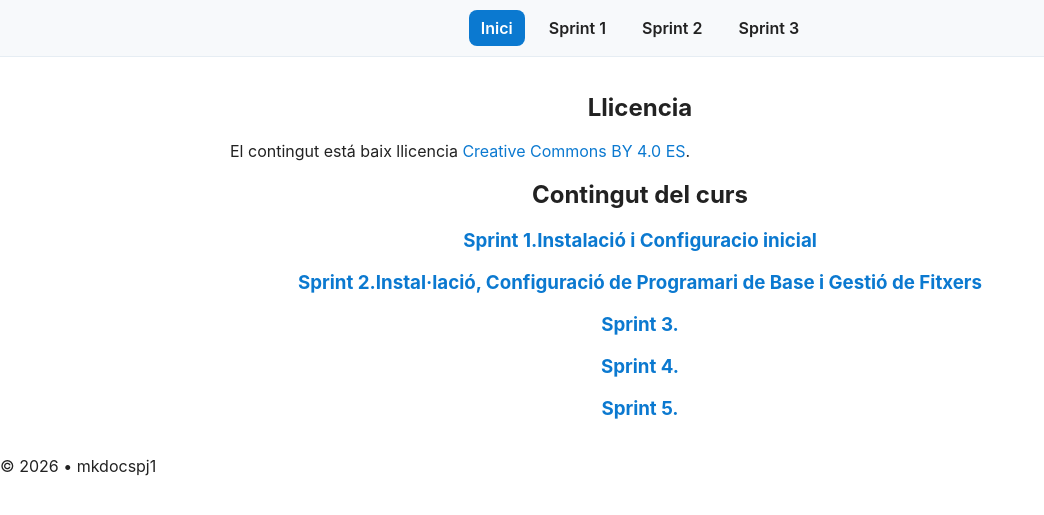
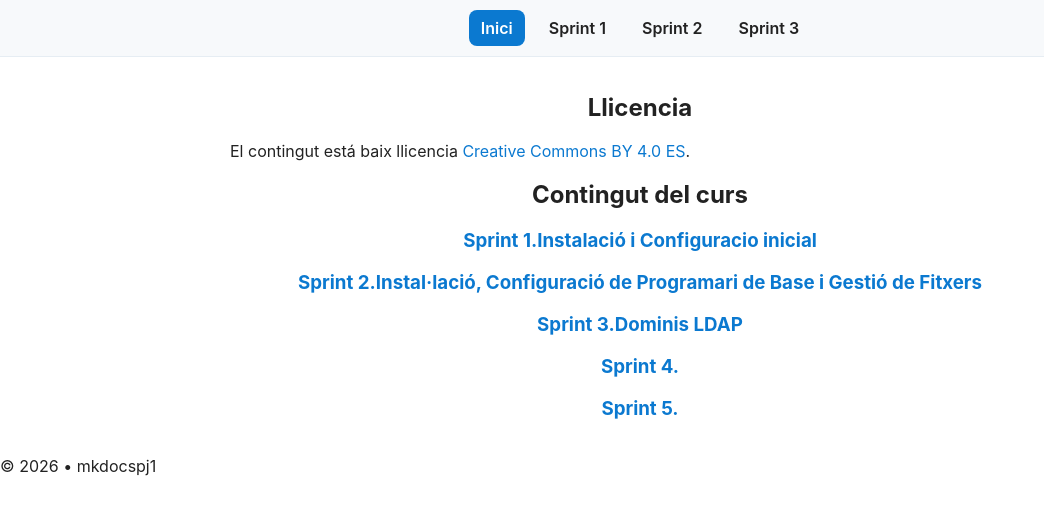
Before and after one commit to vallesune/mkdocspj1, a Jekyll site: the page built from index.md, in a window 1280 px wide. Shown: the top 515 px of the page, without its empty margins (0-1044 px from the left). Built offline with Jekyll 4.4.1, drawn with Linux system fonts in a browser that asks for light colours.

Commit message:
Update index.md

```diff
--- a/index.md
+++ b/index.md
@@ -11,6 +11,6 @@ El contingut está baix llicencia [Creative Commons BY 4.0 ES](LICENSE.md).
 
 ### [Sprint 1.Instalació i Configuracio inicial](projecte1/sprint1.md)
 ### [Sprint 2.Instal·lació, Configuració de Programari de Base i Gestió de Fitxers ](projecte1/sprint2.md)
-### [Sprint 3. ](projecte1/sprint3.md)
+### [Sprint 3.Dominis LDAP ](projecte1/sprint3.md)
 ### [Sprint 4. ](projecte1/sprint4.md)
 ### [Sprint 5. ](projecte1/sprint5.md)
```
